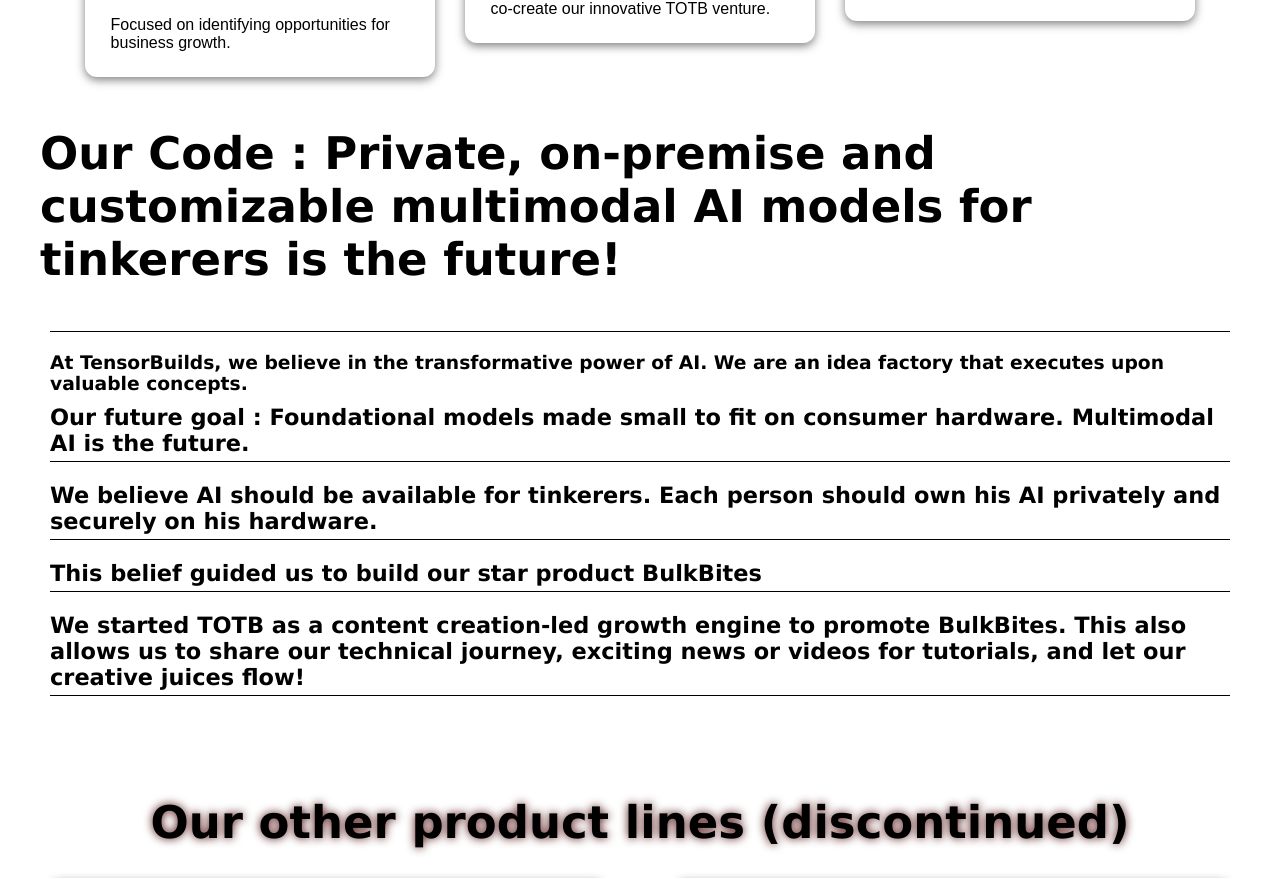
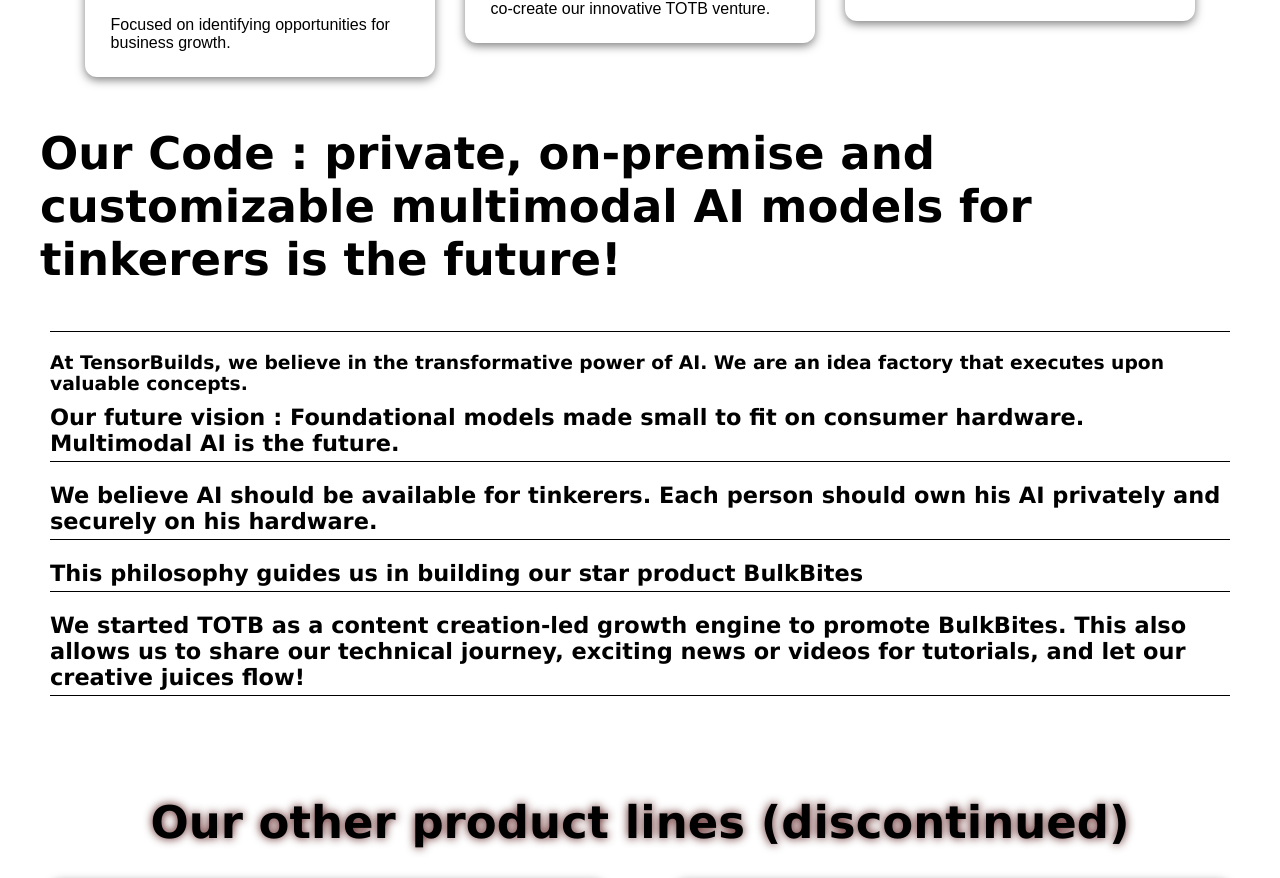
Before and after one commit to Rohan5manza/TensorBuilds-main-website, a Next.js app: page / in a window 1280 px wide. Shown: the part 3040-3918 px from the top of the page. Built offline with nearby package versions, Linux system fonts and the light colour scheme.

Commit message:
Update Introduction.tsx

```diff
--- a/src/app/components/Introduction.tsx
+++ b/src/app/components/Introduction.tsx
@@ -5,14 +5,14 @@
     return (
         <div className={styles.elementsSH}>
             <div className={styles.content}>
-                <h2> Our Code : Private, on‑premise and customizable multimodal AI models for tinkerers is the future!</h2>
+                <h2> Our Code : private, on‑premise and customizable multimodal AI models for tinkerers is the future!</h2>
                 <h3>
   <p></p>
 
                     <li>At TensorBuilds, we believe in the transformative power of AI. We are an idea factory that executes upon valuable concepts.</li>
-                    <p>Our future goal : Foundational models made small to fit on consumer hardware. Multimodal AI is the future.</p>
+                    <p>Our future vision : Foundational models made small to fit on consumer hardware. Multimodal AI is the future.</p>
                     <p>We believe AI should be available for tinkerers. Each person should own his AI privately and securely on his hardware.</p>
-                    <p>This belief guided us to build our star product BulkBites </p>
+                    <p>This philosophy guides us in building our star product BulkBites </p>
                     <p>We started TOTB as a content creation-led growth engine to promote BulkBites. This also allows us to share our technical journey, exciting news or videos for tutorials, and let our creative juices flow! </p>
                 </h3>
             </div>
```
